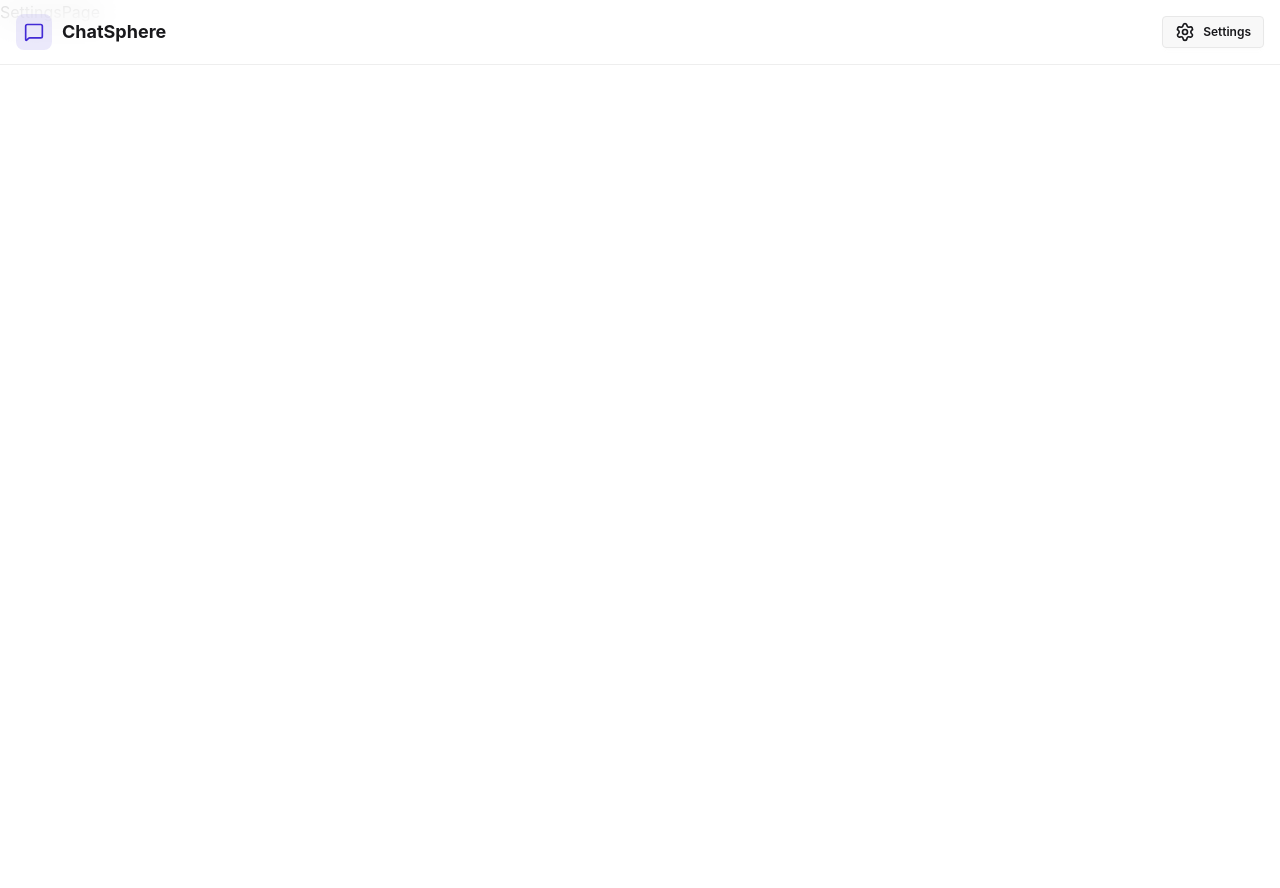
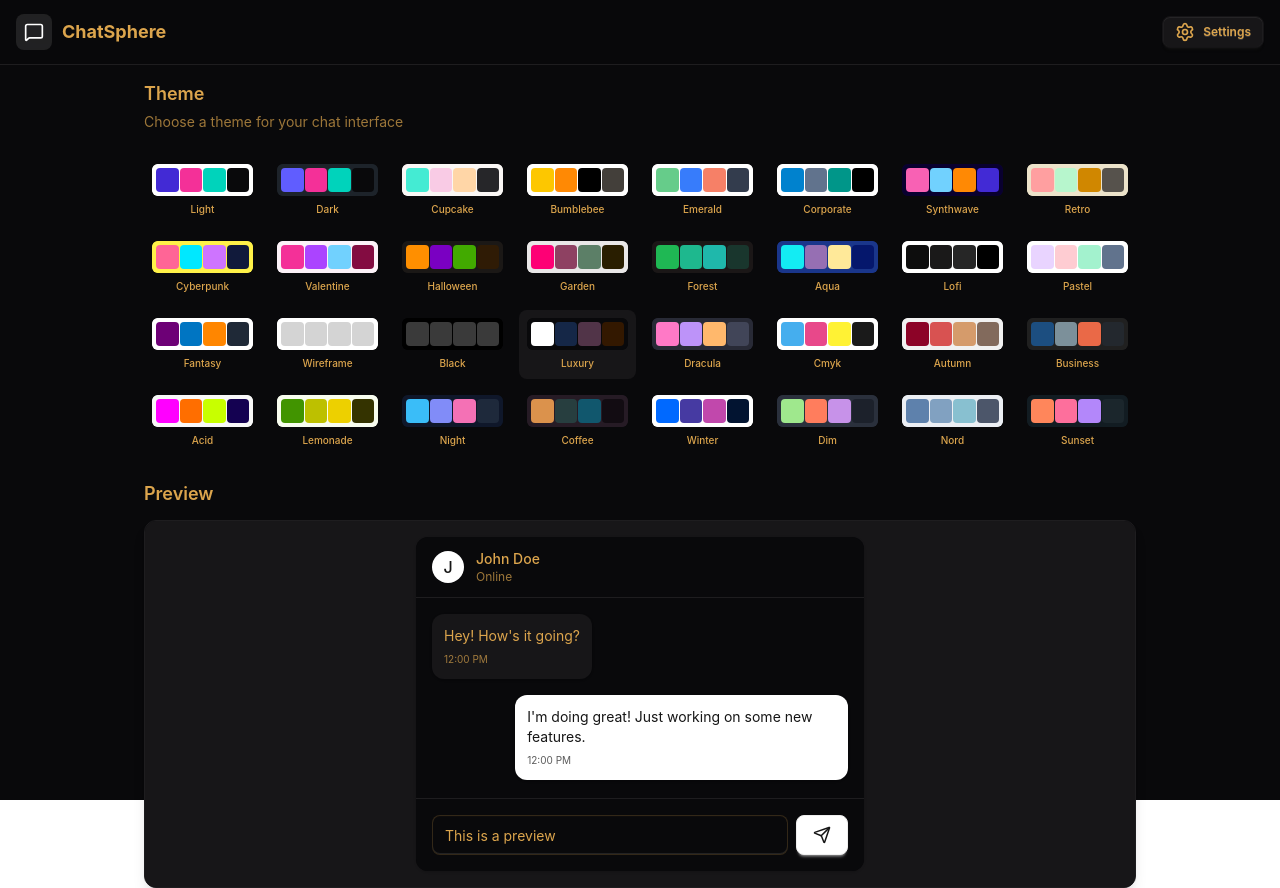
Before and after one commit to hassan00-0/Real-time_chat, a React app in the folder frontend/: page /settings in a window 1280 px wide. Before the commit the page ends 800 px from the top, so only its background shows below. Built offline with nearby package versions, Linux system fonts and the light colour scheme; no server answers; the HTML template or start-up script is replaced by a standard one.

Commit message:
did the settings page with the ability for theme change

```diff
--- a/frontend/src/App.jsx
+++ b/frontend/src/App.jsx
@@ -11,10 +11,13 @@
 import SignUpPage from "./pages/SignUpPage";
 
 import { useAuthStore } from "./store/useAuthStore.js";
+import { useThemeStore } from "./store/useThemeStore.js";
 import { Toaster } from "react-hot-toast";
 
 const App = () => {
   const { authUser, checkAuth, isCheckingAuth } = useAuthStore();
+
+  const { theme } = useThemeStore();
 
   useEffect(() => {
     checkAuth();
@@ -31,7 +34,7 @@
   }
 
   return (
-    <div>
+    <div data-theme={theme}>
       <Navbar />
       <Routes>
         <Route
--- /dev/null
+++ b/frontend/src/constants/index.js
@@ -0,0 +1,34 @@
+export const THEMES = [
+  "light",
+  "dark",
+  "cupcake",
+  "bumblebee",
+  "emerald",
+  "corporate",
+  "synthwave",
+  "retro",
+  "cyberpunk",
+  "valentine",
+  "halloween",
+  "garden",
+  "forest",
+  "aqua",
+  "lofi",
+  "pastel",
+  "fantasy",
+  "wireframe",
+  "black",
+  "luxury",
+  "dracula",
+  "cmyk",
+  "autumn",
+  "business",
+  "acid",
+  "lemonade",
+  "night",
+  "coffee",
+  "winter",
+  "dim",
+  "nord",
+  "sunset",
+];
--- a/frontend/src/pages/SettingsPage.jsx
+++ b/frontend/src/pages/SettingsPage.jsx
@@ -1,7 +1,129 @@
-import React from "react";
+import { THEMES } from "../constants/index.js";
+import { useThemeStore } from "../store/useThemeStore.js";
+import { Send } from "lucide-react";
 
+const PREVIEW_MESSAGES = [
+  { id: 1, content: "Hey! How's it going?", isSent: false },
+  {
+    id: 2,
+    content: "I'm doing great! Just working on some new features.",
+    isSent: true,
+  },
+];
 const SettingsPage = () => {
-  return <div>SettingsPage</div>;
+  const { theme, setTheme } = useThemeStore();
+  return (
+    <div className="h-screen container mx-auto px-4 pt-20 max-w-5xl">
+      <div className="space-y-6">
+        <div className="flex flex-col gap-1">
+          <h2 className="text-lg font-semibold">Theme</h2>
+          <p className="text-sm text-base-content/70">
+            Choose a theme for your chat interface
+          </p>
+        </div>
+
+        <div className="grid grid-cols-4 sm:grid-cols-6 md:grid-cols-8 gap-2">
+          {THEMES.map((t) => (
+            <button
+              key={t}
+              onClick={() => setTheme(t)}
+              className={`
+                group flex flex-col items-center gap-1.5 p-2 rounded-lg transition-colors
+                ${theme === t ? "bg-base-200" : "hover:bg-base-200/50"}
+              `}
+            >
+              <div
+                className="relative h-8 w-full rounded-md overflow-hidden"
+                data-theme={t}
+              >
+                <div
+                  className="relative h-8 w-full rounded-md overflow-hidden"
+                  data-theme={t}
+                >
+                  <div className="absolute inset-0 grid grid-cols-4 gap-px p-1">
+                    <div className="rounded bg-primary"></div>
+                    <div className="rounded bg-secondary"></div>
+                    <div className="rounded bg-accent"></div>
+                    <div className="rounded bg-neutral"></div>
+                  </div>
+                </div>
+              </div>
+              <span className="text-[10px] font-medium truncate w-full text-center">
+                {t.charAt(0).toUpperCase() + t.slice(1)}
+              </span>
+            </button>
+          ))}
+        </div>
+
+        {/* Preview Section */}
+        <h3 className="text-lg font-semibold mb-3">Preview</h3>
+        <div className="rounded-xl border border-base-300 overflow-hidden bg-base-100 shadow-lg">
+          <div className="p-4 bg-base-200">
+            <div className="max-w-md mx-auto">
+              {/* Mock Chat UI */}
+              <div className="bg-base-100 rounded-xl shadow-sm overflow-hidden">
+                {/* Chat Header */}
+                <div className="px-4 py-3 border-b border-base-300 bg-base-100">
+                  <div className="flex items-center gap-3">
+                    <div className="w-8 h-8 rounded-full bg-primary flex items-center justify-center text-primary-content font-medium">
+                      J
+                    </div>
+                    <div>
+                      <h3 className="font-medium text-sm">John Doe</h3>
+                      <p className="text-xs text-base-content/70">Online</p>
+                    </div>
+                  </div>
+                </div>
+
+                {/* Chat Messages */}
+                <div className="p-4 space-y-4 min-h-[200px] max-h-[200px] overflow-y-auto bg-base-100">
+                  {PREVIEW_MESSAGES.map((message) => (
+                    <div
+                      key={message.id}
+                      className={`flex ${message.isSent ? "justify-end" : "justify-start"}`}
+                    >
+                      <div
+                        className={`
+                  max-w-[80%] rounded-xl p-3 shadow-sm
+                  ${message.isSent ? "bg-primary text-primary-content" : "bg-base-200"}
+                `}
+                      >
+                        <p className="text-sm">{message.content}</p>
+                        <p
+                          className={`
+                    text-[10px] mt-1.5
+                    ${message.isSent ? "text-primary-content/70" : "text-base-content/70"}
+                  `}
+                        >
+                          12:00 PM
+                        </p>
+                      </div>
+                    </div>
+                  ))}
+                </div>
+
+                {/* Chat Input */}
+                <div className="p-4 border-t border-base-300 bg-base-100">
+                  <div className="flex gap-2">
+                    <input
+                      type="text"
+                      className="input input-bordered flex-1 text-sm h-10"
+                      placeholder="Type a message..."
+                      value="This is a preview"
+                      readOnly
+                    />
+                    <button className="btn btn-primary h-10 min-h-0">
+                      <Send size={18} />
+                    </button>
+                  </div>
+                </div>
+              </div>
+            </div>
+          </div>
+        </div>
+      </div>
+    </div>
+  );
 };
 
 export default SettingsPage;
--- a/frontend/src/store/useThemeStore.js
+++ b/frontend/src/store/useThemeStore.js
@@ -1,7 +1,7 @@
 import { create } from "zustand";
 
 export const useThemeStore = create((set) => ({
-  theme: localStorage.getItem("chat-theme") || "dark",
+  theme: localStorage.getItem("chat-theme") || "luxury",
   setTheme: (theme) => {
     localStorage.setItem("chat-theme", theme);
     set({ theme });
```
